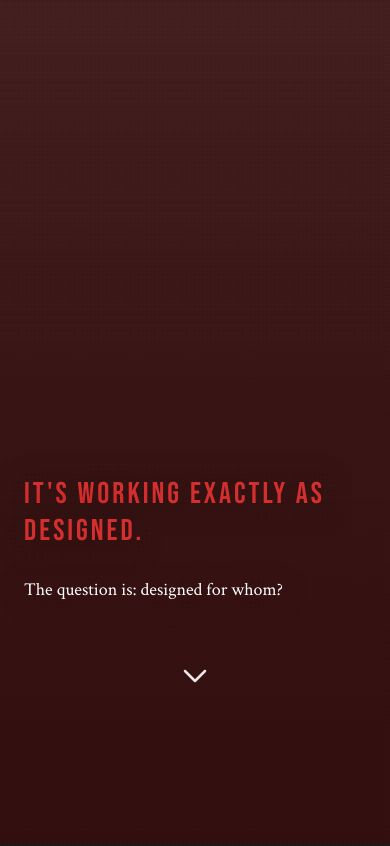
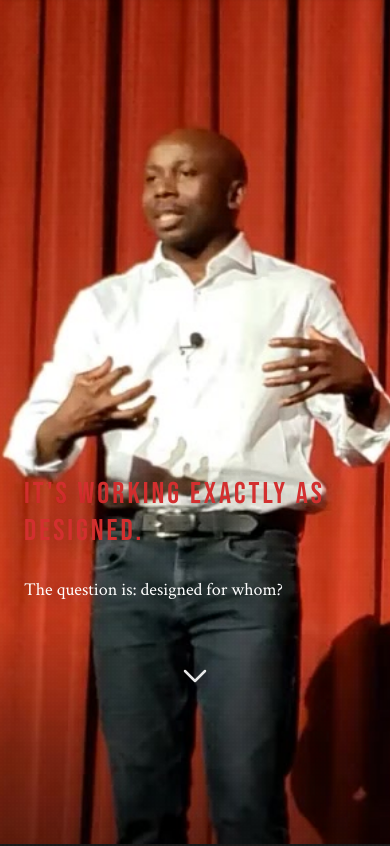
Before and after one commit to abd041/amastenumah-next-rebuild, a Next.js app: page / in a window 390 px wide. Shown: the top 846 px of the page. Built offline with nearby package versions, Linux system fonts and the light colour scheme.

Commit message:
build implementaiontion

```diff
--- a/app/work/page.jsx
+++ b/app/work/page.jsx
@@ -151,7 +151,7 @@ export default function Page({ searchParams }) {
             </Reveal>
           ))}
         </div>
-        <StageGallery items={work.stageStills} />
+        <StageGallery items={work.stageStills} labels={work.stageGallery} />
       </div>
     </main>
   );
--- a/components/PageTransitions.jsx
+++ b/components/PageTransitions.jsx
@@ -2,6 +2,7 @@
 
 import { gsap } from "gsap";
 import { useEffect, useRef, useState } from "react";
+import { site } from "../content/global";
 
 export default function PageTransitions({ children }) {
   const loaderRef = useRef(null);
@@ -34,15 +35,15 @@ export default function PageTransitions({ children }) {
 
   return (
     <>
-      <div ref={loaderRef} className="pointer-events-none fixed inset-0 z-[120] grid place-items-center bg-[#090909] opacity-0">
+      <div ref={loaderRef} className="pointer-events-none fixed inset-0 z-[120] grid place-items-center bg-brand-dark opacity-0">
         <div className="text-center">
           <p className="font-display text-[clamp(2.1rem,5vw,3.4rem)] uppercase tracking-[0.08em] text-white">
-            <span className="loader-wordmark text-brand-red">A</span>
-            <span className="loader-wordmark">MAS</span>
+            <span className="loader-wordmark text-brand-red">{site.loader.wordmark.lead}</span>
+            <span className="loader-wordmark">{site.loader.wordmark.left}</span>
             <span className="loader-wordmark mx-3 inline-block h-8 w-px bg-brand-red align-middle" aria-hidden />
-            <span className="loader-wordmark">TENUMAH</span>
+            <span className="loader-wordmark">{site.loader.wordmark.right}</span>
           </p>
-          <p className="loader-sub mt-4 font-ui text-[11px] uppercase tracking-[0.2em] text-brand-light/80">Customer service authority</p>
+          <p className="loader-sub mt-4 font-ui text-[11px] uppercase tracking-[0.2em] text-brand-light/80">{site.loader.subtitle}</p>
         </div>
       </div>
       <div className={loaderActive ? "opacity-0" : "opacity-100 transition-opacity duration-300 ease-premium"}>{children}</div>
--- a/components/StageGallery.jsx
+++ b/components/StageGallery.jsx
@@ -5,7 +5,7 @@ import { gsap } from "gsap";
 import Image from "next/image";
 import { useEffect, useRef, useState } from "react";
 
-export default function StageGallery({ items }) {
+export default function StageGallery({ items, labels }) {
   const [activeIndex, setActiveIndex] = useState(null);
   const gridRef = useRef(null);
 
@@ -76,7 +76,7 @@ export default function StageGallery({ items }) {
             />
             <div className="pointer-events-none absolute inset-0 bg-black/0 opacity-0 transition-all duration-300 ease-premium group-hover:bg-black/40 group-hover:opacity-100" />
             <span className="absolute left-3 top-3 rounded-md bg-black/60 px-2 py-1 font-ui text-[10px] font-semibold uppercase tracking-[0.12em] text-white">
-              {still.tag || "ON STAGE"}
+              {still.tag || labels.defaultTag}
             </span>
             <span className="pointer-events-none absolute bottom-3 left-3 right-3 font-ui text-[11px] font-semibold uppercase tracking-[0.12em] text-white opacity-0 transition-opacity duration-300 ease-premium group-hover:opacity-100">
               {still.alt}
@@ -96,7 +96,7 @@ export default function StageGallery({ items }) {
             type="button"
             onClick={() => setActiveIndex(null)}
             className="absolute right-4 top-4 rounded-full bg-black/55 p-2 text-white transition-colors duration-300 ease-premium hover:bg-black/80"
-            aria-label="Close gallery"
+            aria-label={labels.closeLabel}
           >
             <X className="h-5 w-5" />
           </button>
@@ -107,7 +107,7 @@ export default function StageGallery({ items }) {
               setActiveIndex((prev) => ((prev ?? 0) - 1 + items.length) % items.length);
             }}
             className="absolute left-4 rounded-full bg-black/55 p-2 text-white transition-colors duration-300 ease-premium hover:bg-black/80"
-            aria-label="Previous image"
+            aria-label={labels.prevLabel}
           >
             <ChevronLeft className="h-6 w-6" />
           </button>
@@ -118,7 +118,7 @@ export default function StageGallery({ items }) {
               setActiveIndex((prev) => ((prev ?? 0) + 1) % items.length);
             }}
             className="absolute right-4 rounded-full bg-black/55 p-2 text-white transition-colors duration-300 ease-premium hover:bg-black/80"
-            aria-label="Next image"
+            aria-label={labels.nextLabel}
           >
             <ChevronRight className="h-6 w-6" />
           </button>
--- a/components/VideoHero.jsx
+++ b/components/VideoHero.jsx
@@ -1,6 +1,7 @@
 "use client";
 
 import { ChevronDown } from "lucide-react";
+import Image from "next/image";
 import { useEffect, useMemo, useRef, useState } from "react";
 import { home } from "../content/home";
 
@@ -56,12 +57,27 @@ export default function VideoHero() {
   return (
     <div className="relative min-h-screen w-full overflow-hidden bg-brand-dark opacity-0 animate-hero-shell motion-reduce:opacity-100 motion-reduce:animate-none">
       <div className="absolute inset-0 overflow-hidden">
+        {!videoReady || videoFailed ? (
+          <div className="absolute inset-0 z-0">
+            <Image
+              src={hero.fallbackImage}
+              alt=""
+              width={1920}
+              height={1080}
+              className="h-full w-full object-cover"
+              priority
+              unoptimized
+              style={{ maxWidth: "100%" }}
+            />
+          </div>
+        ) : null}
         {!videoFailed ? (
           <video
             ref={videoRef}
             className={`absolute inset-0 z-0 h-full w-full origin-center object-cover brightness-[0.74] contrast-110 transition-opacity duration-700 ease-premium will-change-transform motion-reduce:animate-none ${
-              videoReady ? "animate-hero-kenburns opacity-[0.22] blur-[2px]" : "opacity-0"
+              videoReady ? "animate-hero-kenburns opacity-[0.62]" : "opacity-0"
             }`}
+            poster={hero.fallbackImage}
             preload="auto"
             playsInline
             muted
@@ -82,11 +98,11 @@ export default function VideoHero() {
           </video>
         ) : null}
         <div
-          className="pointer-events-none absolute inset-0 z-[1] bg-gradient-to-t from-black/80 via-black/55 to-transparent"
+          className="pointer-events-none absolute inset-0 z-[1] bg-gradient-to-t from-black/58 via-black/34 to-transparent"
           aria-hidden
         />
-        <div className="pointer-events-none absolute inset-0 z-[2] bg-black/18" aria-hidden />
-        <div className="pointer-events-none absolute inset-0 z-[2] bg-[rgba(211,47,47,0.22)]" aria-hidden />
+        <div className="pointer-events-none absolute inset-0 z-[2] bg-black/8" aria-hidden />
+        <div className="pointer-events-none absolute inset-0 z-[2] bg-brand-red/4" aria-hidden />
         <div className="noise-layer z-[2]" aria-hidden />
       </div>
 
@@ -95,7 +111,7 @@ export default function VideoHero() {
           <div className="max-w-[min(100%,36rem)] text-left md:max-w-3xl">
             <div className="flex flex-col space-y-6">
               <h1
-                className="relative z-10 font-display text-6xl font-semibold uppercase leading-[0.92] tracking-widest text-[#FFFFFF] [text-shadow:0_2px_16px_rgba(0,0,0,0.62)] md:text-8xl"
+                className="relative z-10 font-display text-6xl font-semibold uppercase leading-[0.92] tracking-widest text-white [text-shadow:0_2px_16px_rgba(0,0,0,0.62)] md:text-8xl"
               >
                 {headlineLines.map((line, index) => (
                   <span
--- a/content/global.js
+++ b/content/global.js
@@ -19,6 +19,14 @@ export const site = {
     { label: "HOLD", href: "/hold" },
     { label: "Let's Talk", href: "/talk" },
   ],
+  loader: {
+    wordmark: {
+      lead: "A",
+      left: "MAS",
+      right: "TENUMAH",
+    },
+    subtitle: "Customer service authority",
+  },
 
   metadata: {
     title: "Amas Tenumah — Customer Service Authority",
--- a/content/work.js
+++ b/content/work.js
@@ -17,6 +17,12 @@ export const work = {
   sectionVideosTitle: "Video library",
   sectionConferenceTitle: "Conference & Speeches",
   sectionConferenceIntro: "Watch featured talks and see stage stills from recent speaking engagements.",
+  stageGallery: {
+    defaultTag: "ON STAGE",
+    closeLabel: "Close gallery",
+    prevLabel: "Previous image",
+    nextLabel: "Next image",
+  },
   filters: {
     all: "All",
     keynote: "Keynote",
```
